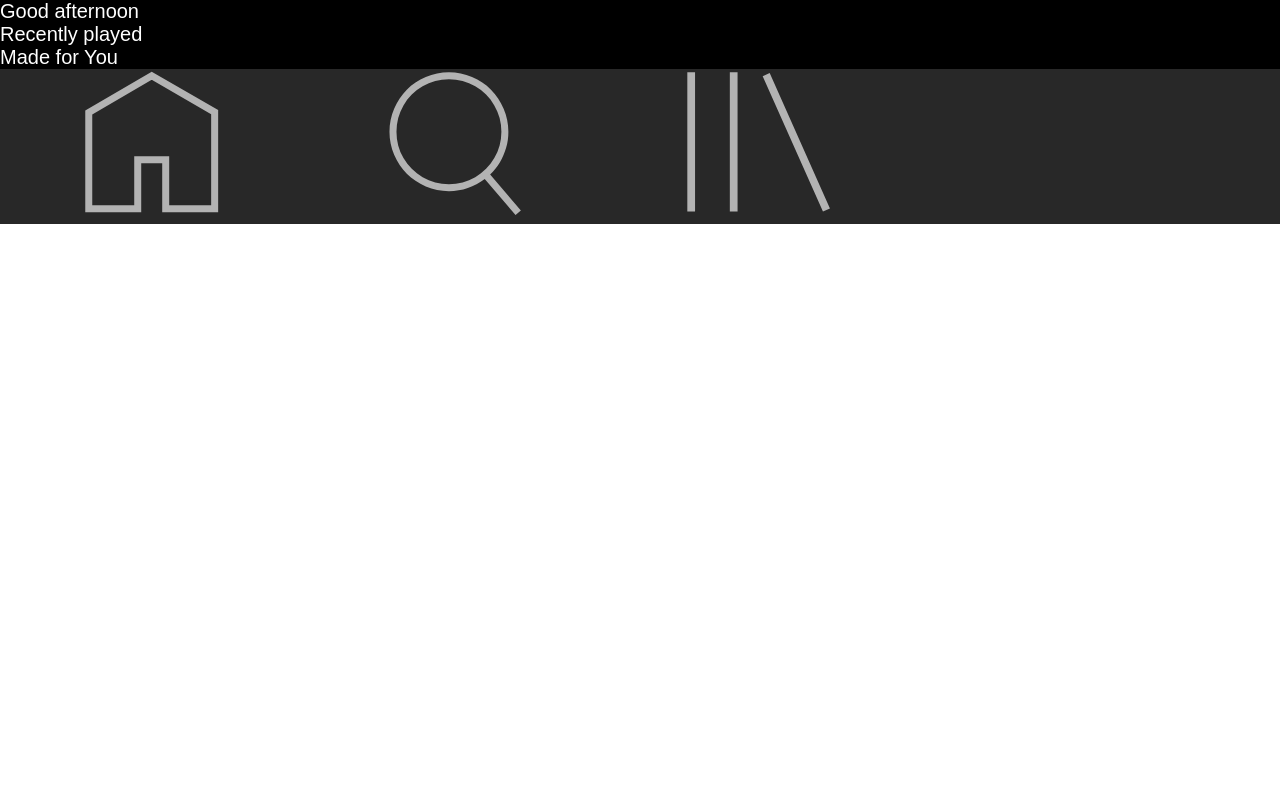
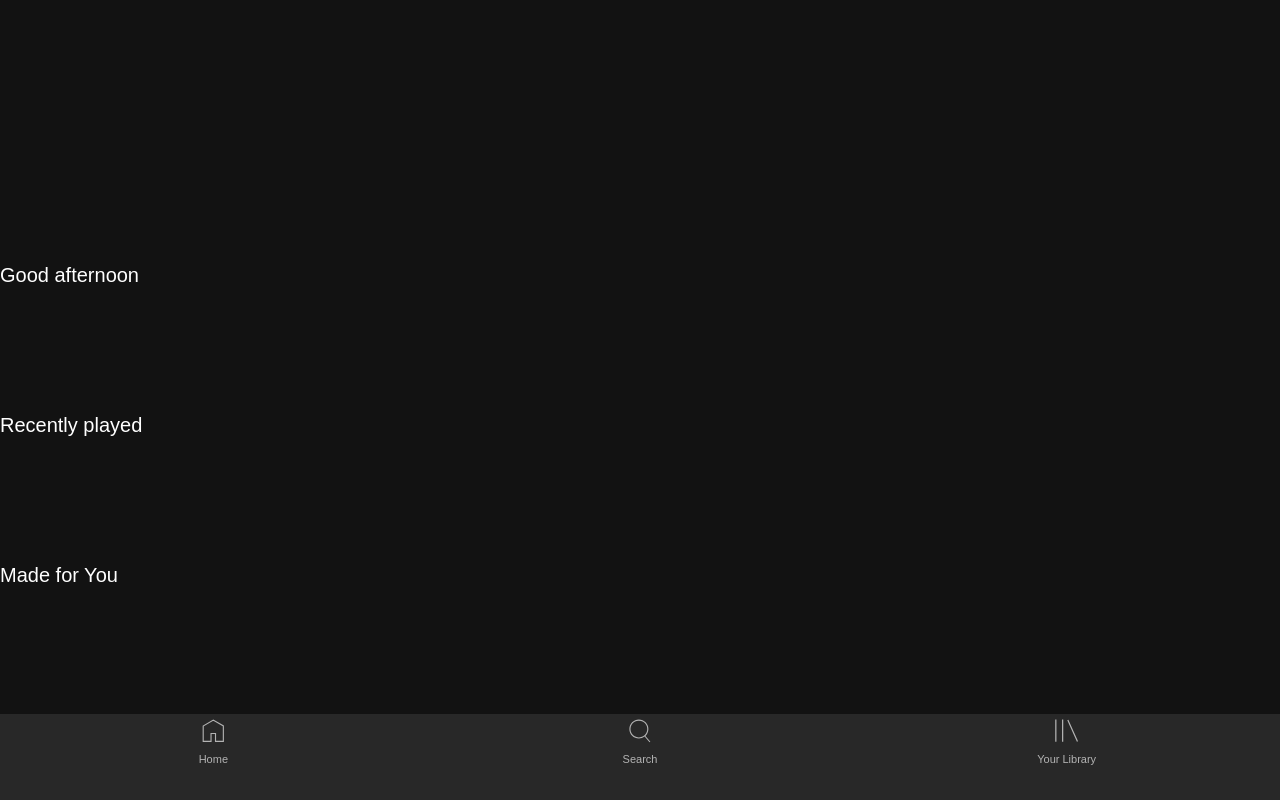
Before and after one commit to GhandchiMorteza/Spotify, a website: page index.html in a window 1280 px wide. Drawn offline with Linux system fonts and the light colour scheme; a web font is replaced by a local one.

Commit message:
create pages & navigation bar

```diff
--- a/index.html
+++ b/index.html
@@ -7,6 +7,7 @@
     <title>Spotify</title>
   </head>
   <body>
+    <div class="container">
       <main class="pages-container">
         <section id="page-home" class="page page-home">
           <section class="gener">Good afternoon</section>
@@ -22,16 +23,26 @@
       </main>
       <nav class="main-nav-bar">
         <div class="main-nav-bar--box">
+          <div class="icon-container">
             <svg class="icon icon-Home">
               <use xlink:href="img/sprite.svg#icon-Home"></use>
             </svg>
+            <span class="icon-text">Home</span>
+          </div>
+          <div class="icon-container">
             <svg class="icon icon-Search">
               <use xlink:href="img/sprite.svg#icon-Search"></use>
             </svg>
+            <span class="icon-text">Search</span>
+          </div>
+          <div class="icon-container">
             <svg class="icon icon-Library">
               <use xlink:href="img/sprite.svg#icon-Library"></use>
             </svg>
+            <span class="icon-text">Your Library</span>
+          </div>
         </div>
       </nav>
+    </div>
   </body>
 </html>
--- a/sass/base/_base.scss
+++ b/sass/base/_base.scss
@@ -13,16 +13,20 @@ html {
 }
 
 .page {
-  background-color: black;
+  background-color: var(--color-primary-background);
   display: none;
 }
 
-.main-nav-bar {
-  &--box {
-    background-color: var(--color-primary-nav);
-  }
+.container {
+  display: flex;
+  justify-content: space-between;
+  flex-direction: column;
+  height: 100vh;
+  position: fixed;
+  top: 0;
+  left: 0;
 }
 
-#page-home {
-  display: block;
+.pages-container {
+  flex-grow: 1;
 }
--- /dev/null
+++ b/sass/layout/_nav-bar.scss
@@ -0,0 +1,28 @@
+.main-nav-bar {
+  height: 10.8vh;
+  width: 100vw;
+  &--box {
+    height: 100%;
+    background-color: var(--color-primary-nav);
+    display: flex;
+    justify-content: space-around;
+    align-content: flex-start;
+    color: var(--color-gray-Shadowy);
+
+    .icon-container {
+      text-align: center;
+      flex: 1;
+      .icon {
+        margin: 0.5rem;
+        width: 2.4rem;
+        height: 2.4rem;
+      }
+      .icon-text {
+        display: block;
+        font-weight: 400;
+        font-size: 1.1rem;
+        line-height: normal;
+      }
+    }
+  }
+}
--- a/sass/main.scss
+++ b/sass/main.scss
@@ -8,4 +8,6 @@
 @import 'base/typography';
 @import 'base/utilities';
 
+@import 'layout/nav-bar';
+
 @import 'pages/home';
--- a/sass/pages/_home.scss
+++ b/sass/pages/_home.scss
@@ -0,0 +1,10 @@
+#page-home {
+  display: flex;
+  flex-direction: column;
+  justify-content: flex-end;
+  height: 100%;
+}
+
+.page-home > section {
+  height: 15rem;
+}
```
Also changed, not shown: css/style.css, sass/pages/_album.scss (added), sass/pages/_artist.scss (added), sass/pages/_library.scss (added), sass/pages/_liked.scss (added), sass/pages/_player.scss (added), sass/pages/_search.scss (added), 1 other file. Lines whose indentation alone changed are shown as unchanged.
